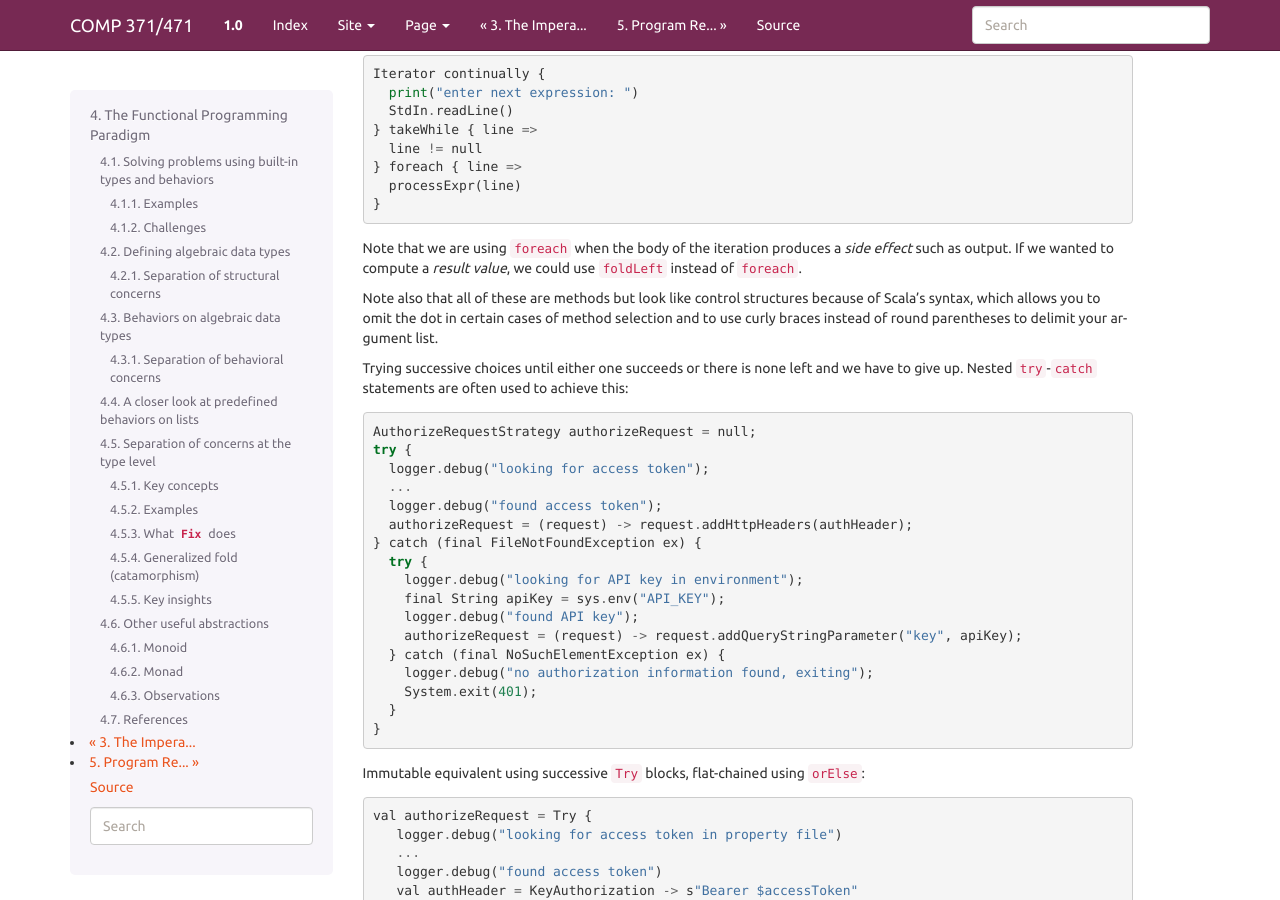
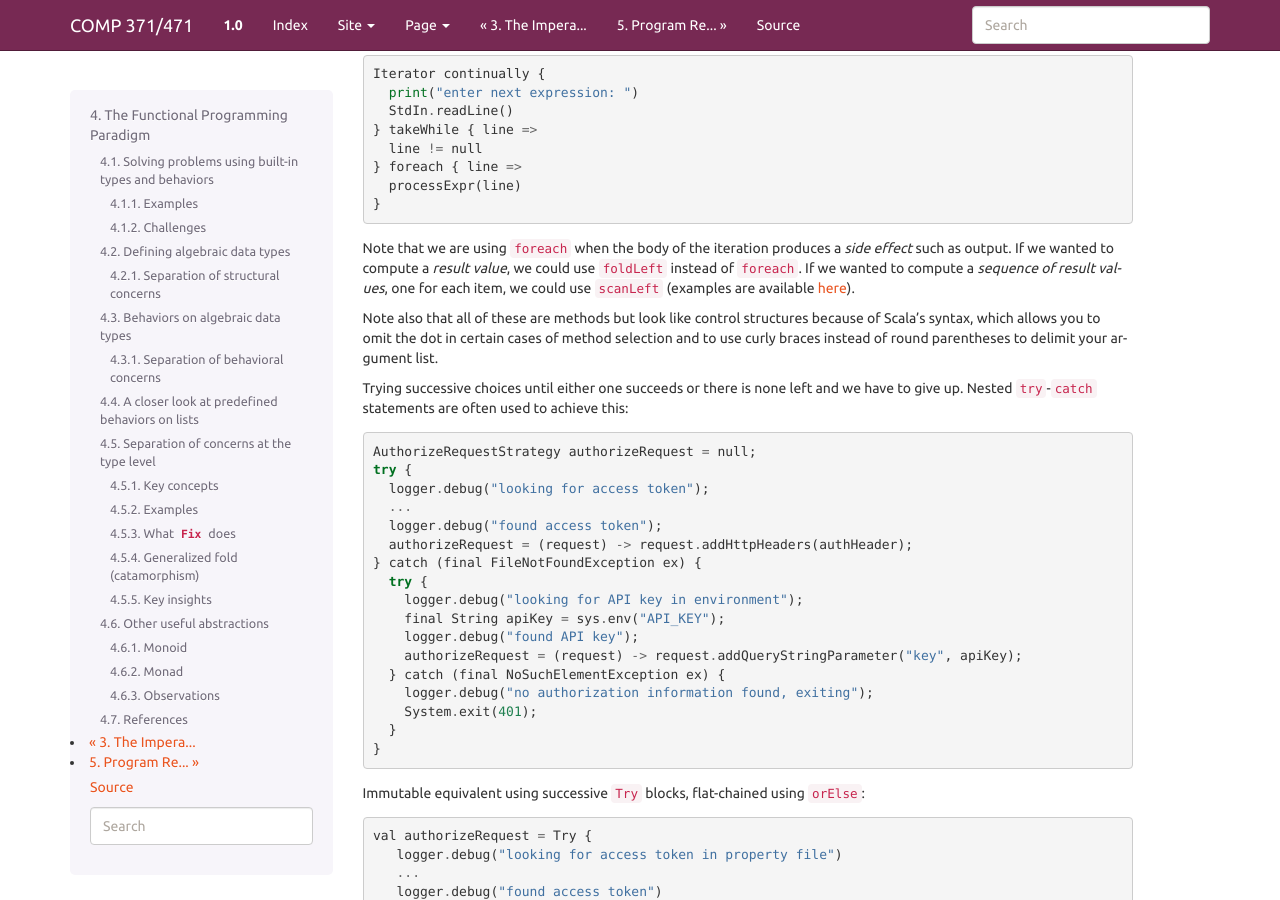
Before and after one commit to lucproglangcourse/lucproglangcourse.github.io, a Sphinx documentation site: the page built from source/functionalprogramming.rst, in a window 1280 px wide and 900 px high, scrolled down 1419 px. Built offline with Sphinx 7.4.7, drawn with Linux system fonts in a browser that asks for light colours.

Commit message:
added sentence about scanLeft with link to pertinent example
Signed-off-by: Konstantin Läufer <klaeufer@gmail.com>

```diff
--- a/source/functionalprogramming.rst
+++ b/source/functionalprogramming.rst
@@ -91,6 +91,7 @@ Immutable equivalent using ``continually``::
 
 Note that we are using ``foreach`` when the body of the iteration produces a *side effect* such as output.
 If we wanted to compute a *result value*, we could use ``foldLeft`` instead of ``foreach``.
+If we wanted to compute a *sequence of result values*, one for each item, we could use ``scanLeft`` (examples are available `here <https://github.com/lucproglangcourse/iterators-scala>`_).
 
 Note also that all of these are methods but look like control structures because of Scala's syntax, which allows you to omit the dot in certain cases of method selection and to use curly braces instead of round parentheses to delimit your argument list.
 
```
